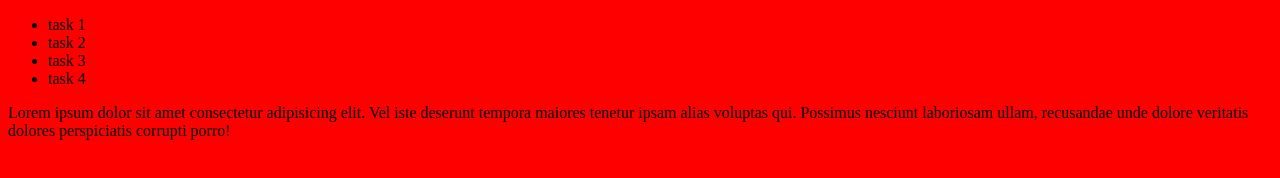
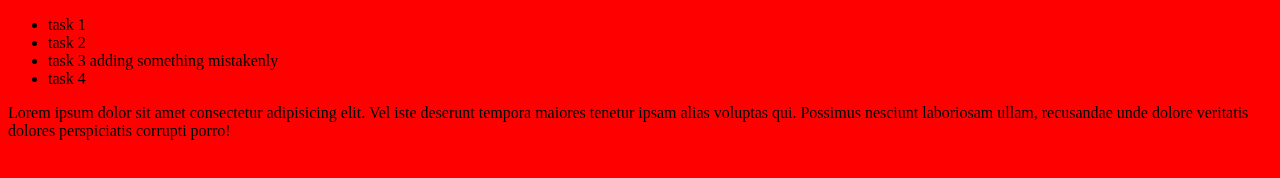
Before and after one commit to RATHNAYAKA-96/git-demo, a plain HTML site: page index.html in a window 1280 px wide. Drawn offline with Linux system fonts and the light colour scheme.

Commit message:
accidental change to list

```diff
--- a/index.html
+++ b/index.html
@@ -11,7 +11,7 @@
     <ul>
         <li>task 1</li>
         <Li>task 2</Li>
-        <li>task 3</li>
+        <li>task 3 adding something mistakenly</li>
         <li>task 4</li>
     </ul>
     <p>Lorem ipsum dolor sit amet consectetur adipisicing elit. Vel iste deserunt tempora maiores tenetur ipsam alias voluptas qui. Possimus nesciunt laboriosam ullam, recusandae unde dolore veritatis dolores perspiciatis corrupti porro!</p>
```
